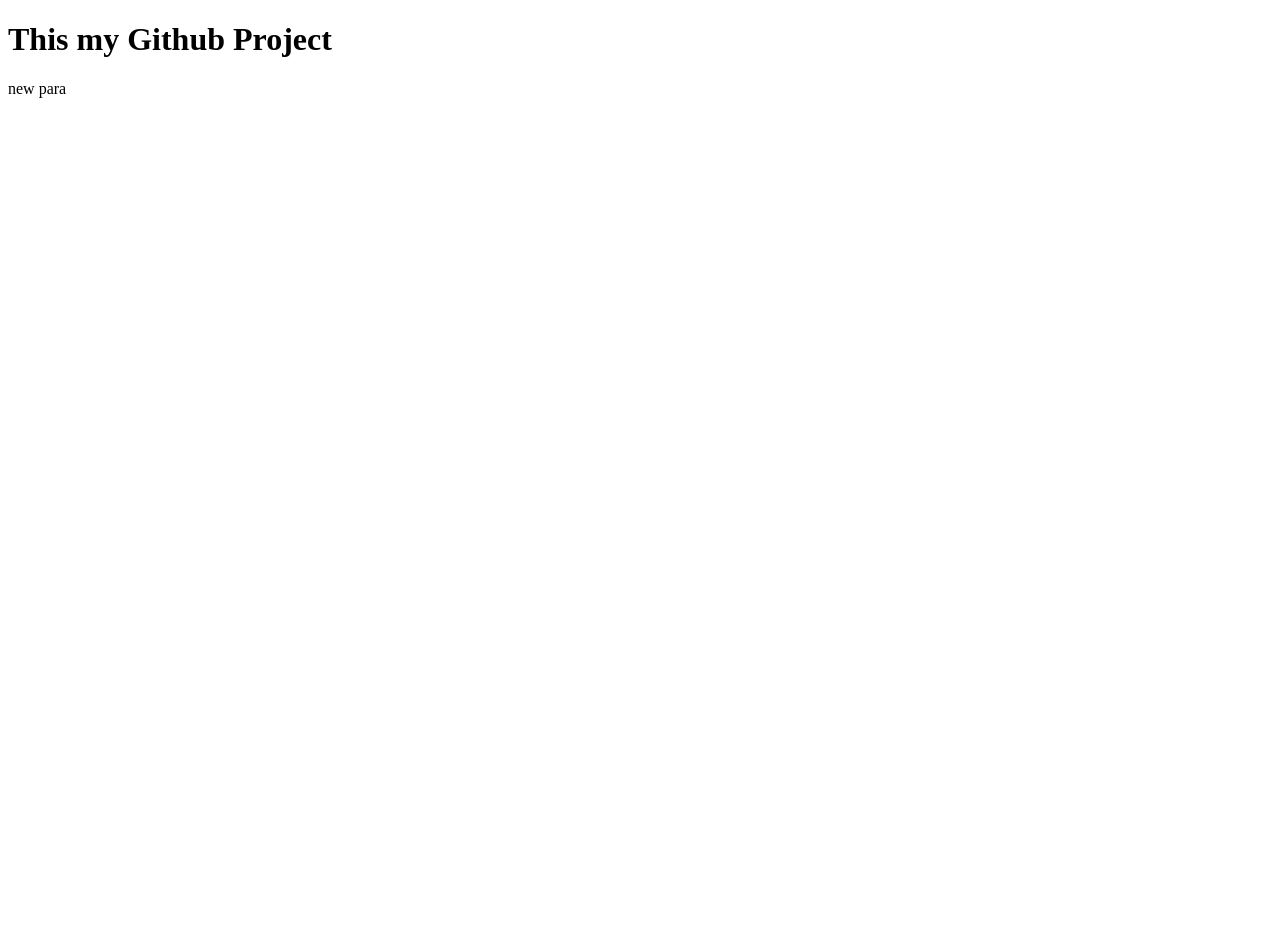
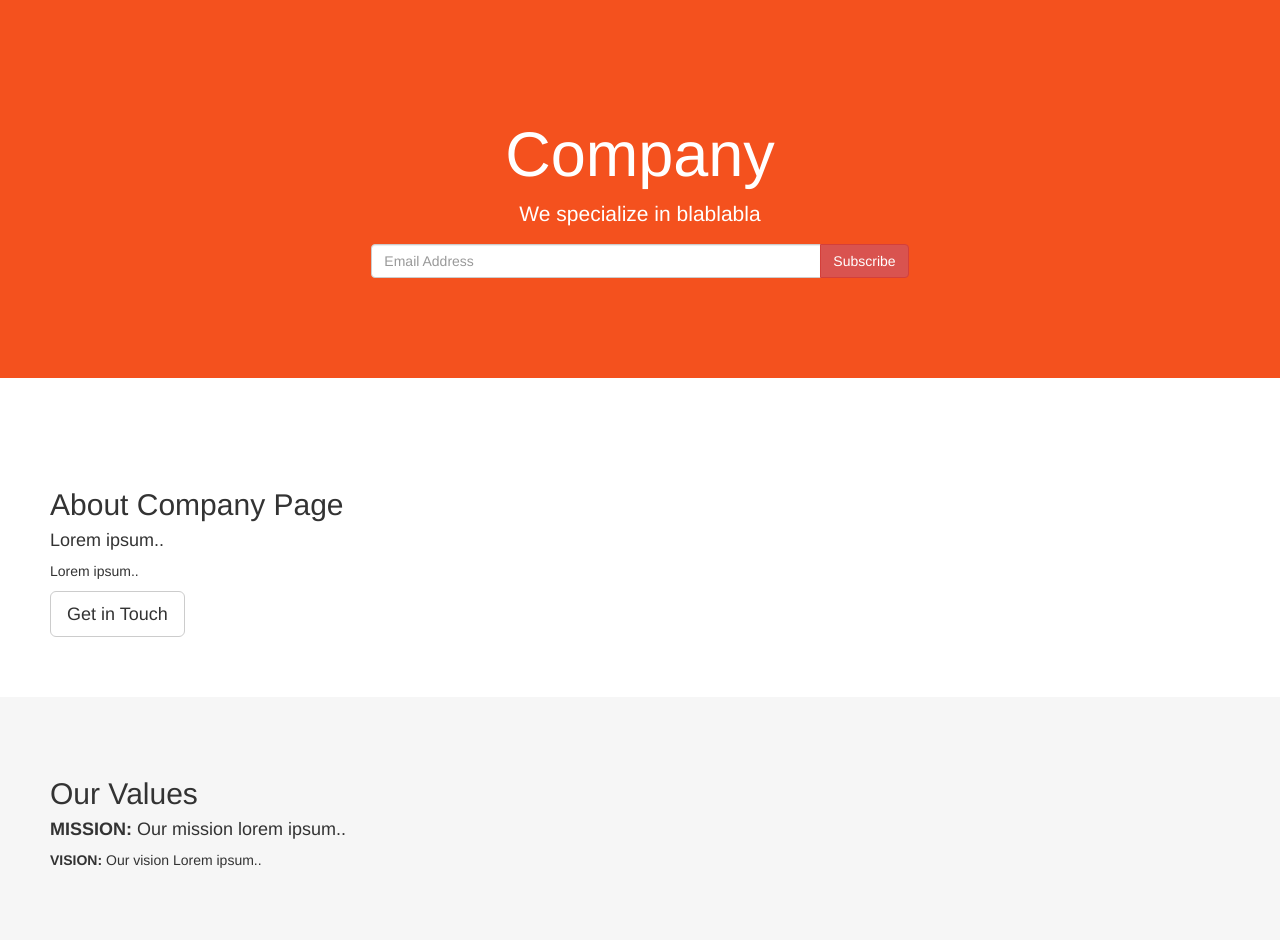
Before and after one commit to japslakmal/mwad-b2-prasad, a plain HTML site: page index.html in a window 1280 px wide. Before the commit the page ends 800 px from the top, so only its background shows below. Drawn offline with nearby package versions, Linux system fonts and the light colour scheme.

Commit message:
template

```diff
--- a/index.html
+++ b/index.html
@@ -1,13 +1,55 @@
 <!DOCTYPE html>
 <html lang="en">
 <head>
-    <meta charset="UTF-8">
-    <meta http-equiv="X-UA-Compatible" content="IE=edge">
-    <meta name="viewport" content="width=device-width, initial-scale=1.0">
-    <title>Test Project</title>
+  <!-- Theme Made By www.w3schools.com - No Copyright -->
+  <title>Bootstrap Theme Company Page</title>
+  <meta charset="utf-8">
+  <meta name="viewport" content="width=device-width, initial-scale=1">
+  <link rel="stylesheet" href="https://maxcdn.bootstrapcdn.com/bootstrap/3.4.1/css/bootstrap.min.css">
+  <script src="https://ajax.googleapis.com/ajax/libs/jquery/3.5.1/jquery.min.js"></script>
+  <script src="https://maxcdn.bootstrapcdn.com/bootstrap/3.4.1/js/bootstrap.min.js"></script>
+  <style>
+  .jumbotron {
+    background-color: #f4511e;
+    color: #fff;
+    padding: 100px 25px;
+  }
+  .bg-grey {
+    background-color: #f6f6f6;
+  }
+  .container-fluid {
+    padding: 60px 50px;
+  }
+  </style>
 </head>
 <body>
-    <h1>This my Github Project</h1>
-    <p>new para</p>
+
+<div class="jumbotron text-center">
+  <h1>Company</h1>
+  <p>We specialize in blablabla</p>
+  <form class="form-inline">
+    <div class="input-group">
+      <input type="email" class="form-control" size="50" placeholder="Email Address" required>
+      <div class="input-group-btn">
+        <button type="button" class="btn btn-danger">Subscribe</button>
+      </div>
+    </div>
+  </form>
+</div>
+
+<!-- Container (About Section) -->
+<div class="container-fluid">
+  <h2>About Company Page</h2>
+  <h4>Lorem ipsum..</h4>
+  <p>Lorem ipsum..</p>
+  <button class="btn btn-default btn-lg">Get in Touch</button>
+</div>
+
+<div class="container-fluid bg-grey">
+  <h2>Our Values</h2>
+  <h4><strong>MISSION:</strong> Our mission lorem ipsum..</h4>
+  <p><strong>VISION:</strong> Our vision Lorem ipsum..
+</div>
+
 </body>
 </html>
```
